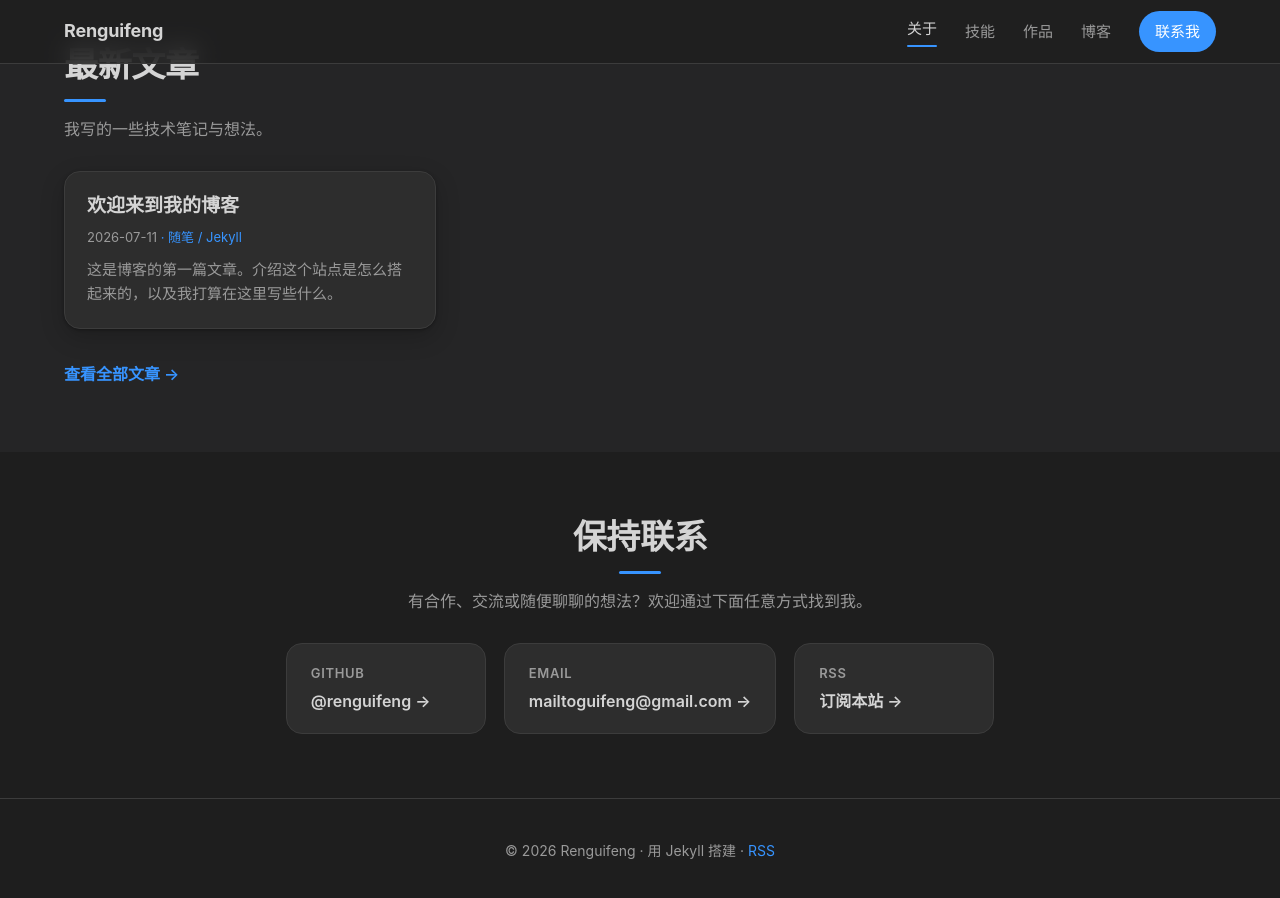
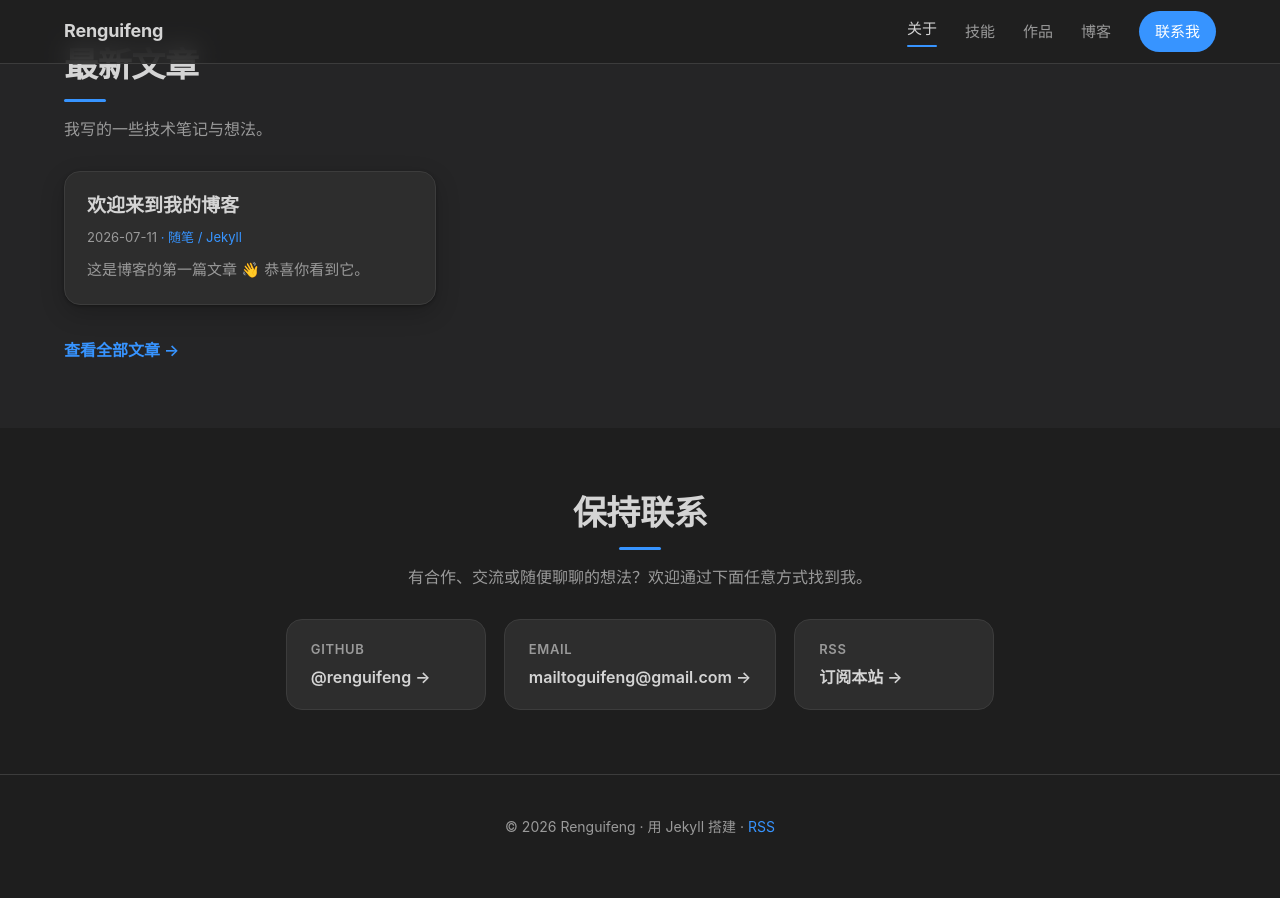
Before and after one commit to renguifeng/renguifeng.github.io, a Jekyll site: the page built from index.html, in a window 1280 px wide and 900 px high, scrolled down 2005 px. Built offline with Jekyll 4.4.1, drawn with Linux system fonts in a browser that asks for light colours.

Commit message:
更新：欢迎来到我的博客

```diff
--- a/_posts/2026-07-11-welcome-to-my-blog.md
+++ b/_posts/2026-07-11-welcome-to-my-blog.md
@@ -1,8 +1,7 @@
 ---
 title: "欢迎来到我的博客"
-date: 2026-07-11 10:00:00 +0800
+date: 2026-07-11 21:29:13 +0800
 tags: [随笔, Jekyll]
-excerpt: "这是博客的第一篇文章。介绍这个站点是怎么搭起来的，以及我打算在这里写些什么。"
 ---
 
 这是博客的第一篇文章 👋 恭喜你看到它。
```
